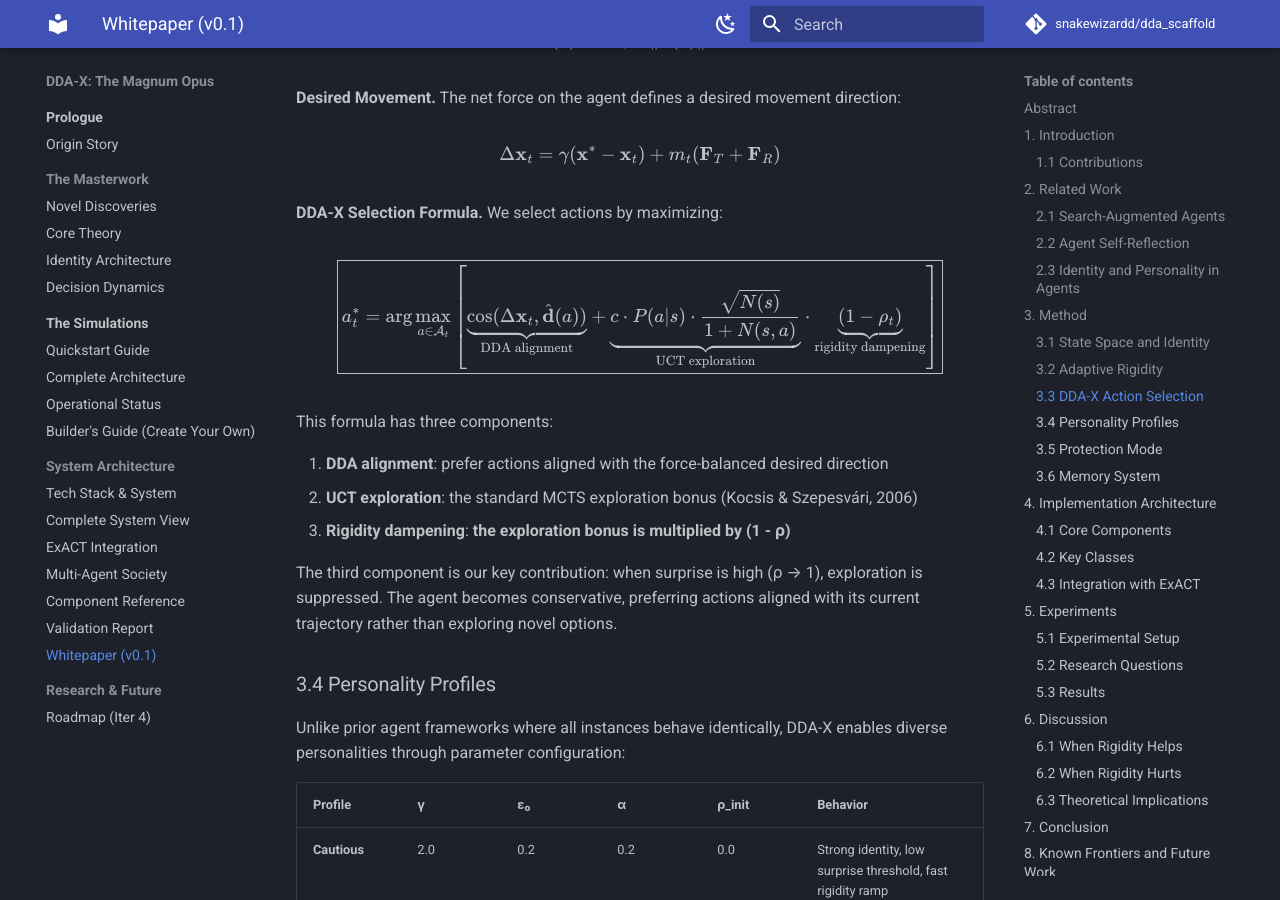
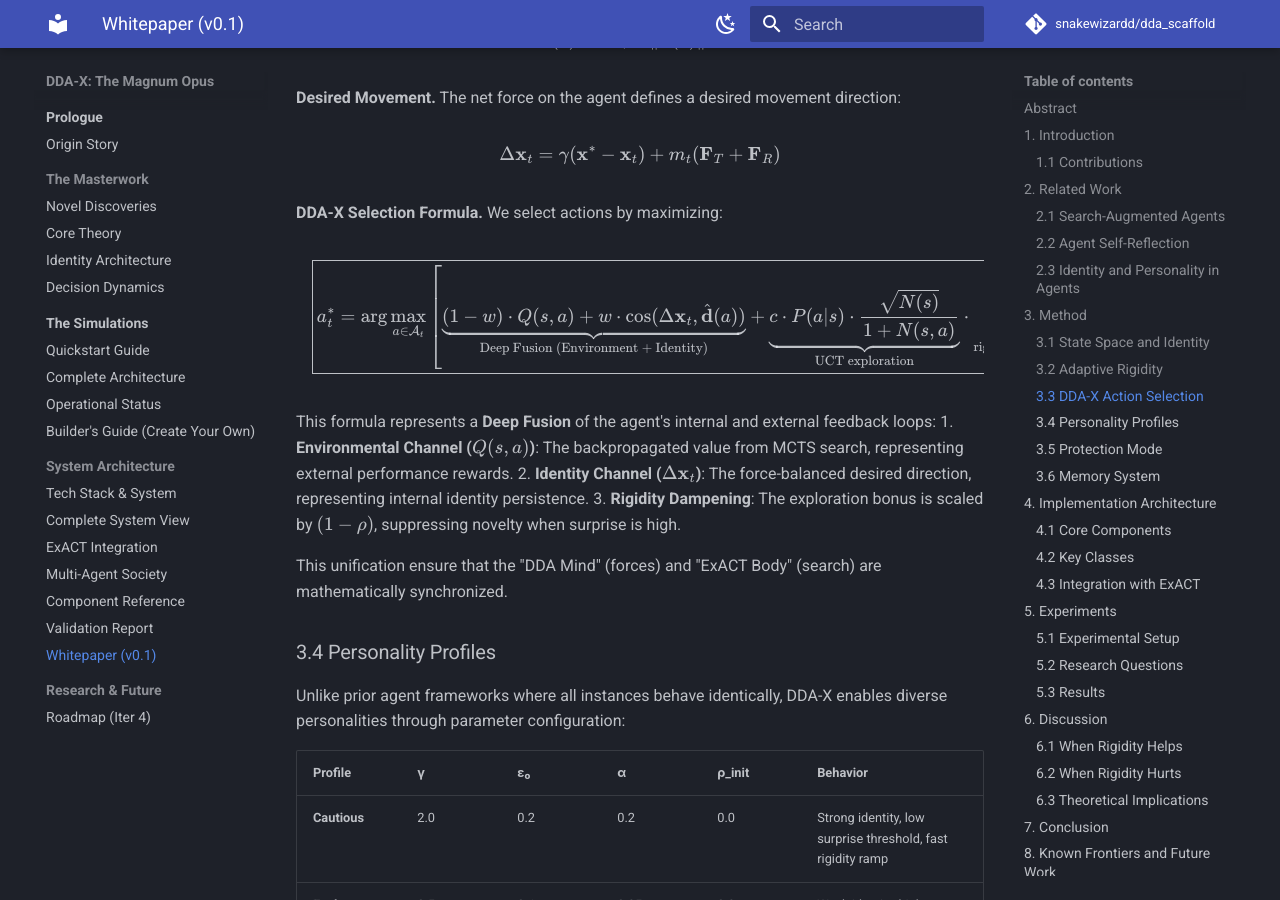
Before and after one commit to snakewizardd/dda_scaffold, an MkDocs documentation site: the page built from docs/architecture/paper.md, in a window 1280 px wide and 900 px high, scrolled down 4743 px. Built offline with MkDocs 1.6.1 and Material for MkDocs 9.7.7, drawn with Linux system fonts in a browser that asks for light colours; comment, search, counter and statistics services are not loaded; some of the changed text lies outside the part shown.

Commit message:
feat: Define and implement DDA-X architecture with core decision logic and hybrid LLM provider, updating README.

```diff
--- a/docs/architecture/paper.md
+++ b/docs/architecture/paper.md
@@ -139,15 +139,14 @@ $$\Delta\mathbf{x}_t = \gamma(\mathbf{x}^* - \mathbf{x}_t) + m_t(\mathbf{F}_T +
 
 **DDA-X Selection Formula.** We select actions by maximizing:
 
-$$\boxed{a^*_t = \arg\max_{a \in \mathcal{A}_t} \left[ \underbrace{\cos(\Delta\mathbf{x}_t, \hat{\mathbf{d}}(a))}_{\text{DDA alignment}} + \underbrace{c \cdot P(a|s) \cdot \frac{\sqrt{N(s)}}{1 + N(s,a)}}_{\text{UCT exploration}} \cdot \underbrace{(1 - \rho_t)}_{\text{rigidity dampening}} \right]}$$
+$$\boxed{a^*_t = \arg\max_{a \in \mathcal{A}_t} \left[ \underbrace{(1 - w) \cdot Q(s,a) + w \cdot \cos(\Delta\mathbf{x}_t, \hat{\mathbf{d}}(a))}_{\text{Deep Fusion (Environment + Identity)}} + \underbrace{c \cdot P(a|s) \cdot \frac{\sqrt{N(s)}}{1 + N(s,a)}}_{\text{UCT exploration}} \cdot \underbrace{(1 - \rho_t)}_{\text{rigidity dampening}} \right]}$$
 
-This formula has three components:
+This formula represents a **Deep Fusion** of the agent's internal and external feedback loops:
+1. **Environmental Channel ($Q(s,a)$)**: The backpropagated value from MCTS search, representing external performance rewards.
+2. **Identity Channel ($\Delta\mathbf{x}_t$)**: The force-balanced desired direction, representing internal identity persistence.
+3. **Rigidity Dampening**: The exploration bonus is scaled by $(1 - \rho)$, suppressing novelty when surprise is high.
 
-1. **DDA alignment**: prefer actions aligned with the force-balanced desired direction
-2. **UCT exploration**: the standard MCTS exploration bonus (Kocsis & Szepesvári, 2006)
-3. **Rigidity dampening**: **the exploration bonus is multiplied by (1 - ρ)**
-
-The third component is our key contribution: when surprise is high (ρ → 1), exploration is suppressed. The agent becomes conservative, preferring actions aligned with its current trajectory rather than exploring novel options.
+This unification ensure that the "DDA Mind" (forces) and "ExACT Body" (search) are mathematically synchronized.
 
 ### 3.4 Personality Profiles
 
@@ -323,8 +322,8 @@ The results documented in this v1.0 release were obtained using local 20B parame
 ### 8.3 Red-Teaming Identity Alignment
 The theoretical guarantee provided by the infinite stiffness limit (γ→∞) needs adversarial verification. Future work will involve red-teaming core identity attractors with advanced prompt injection and social manipulation techniques to find the "fracture points" of the hierarchical model.
 
-### 8.4 Longitudinal Social Dynamics
-The society simulations presented here (3-14 agents) demonstrate emergent trust networks, but larger-scale, long-horizon studies are needed to observe the evolution of "traumatized" vs. "resilient" agent cultures over thousands of interactions.
+### 8.4 Longitudinal Social Dynamics & Recovery
+The society simulations presented here (3-14 agents) demonstrate emergent trust networks, but larger-scale, long-horizon studies are needed. A key future direction is the implementation of **Therapeutic Recovery Loops** — mechanisms that allow for the gradual relaxation of 'Trauma' ($\rho_{trauma}$) through consistently low-surprise, safe interactions, addressing the potential brittleness of permanent defensiveness.
 
 ---
 
```
Also changed, not shown: README.md (+3 -2 lines), 2 other files.
